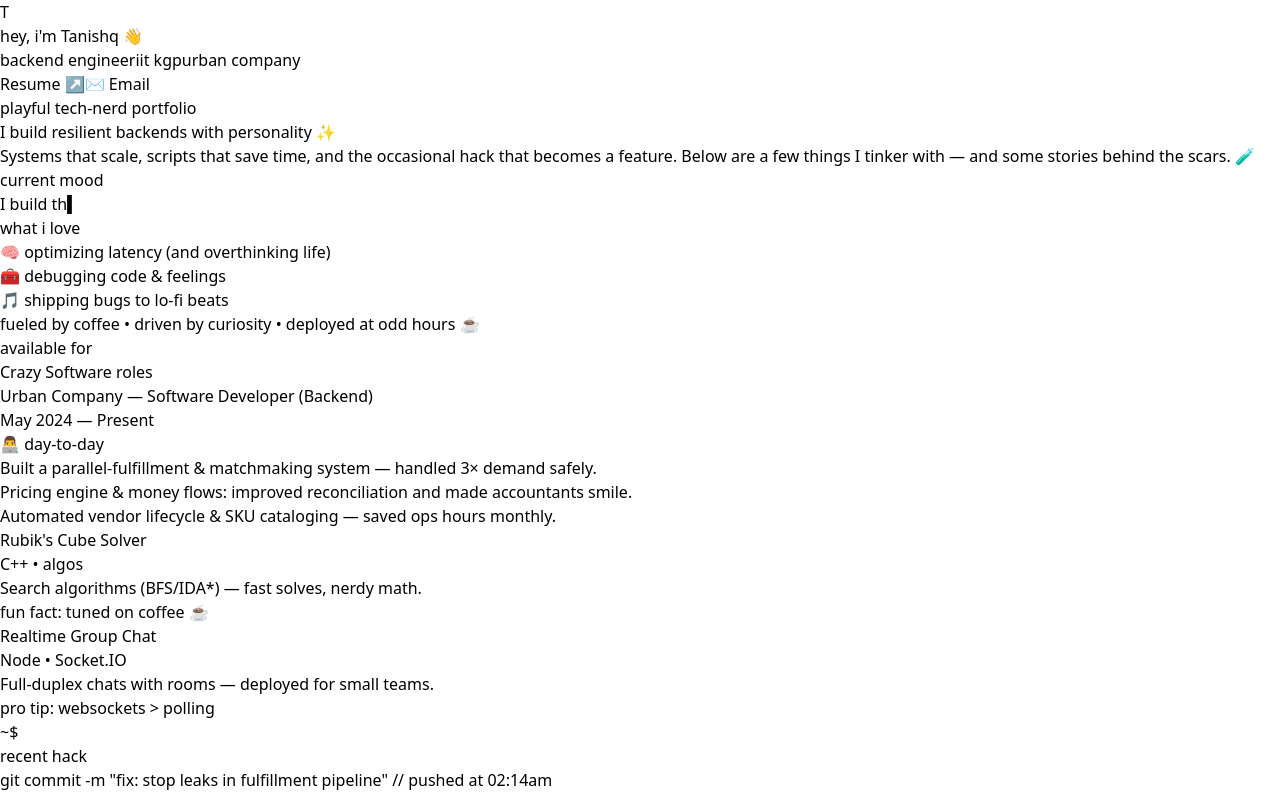
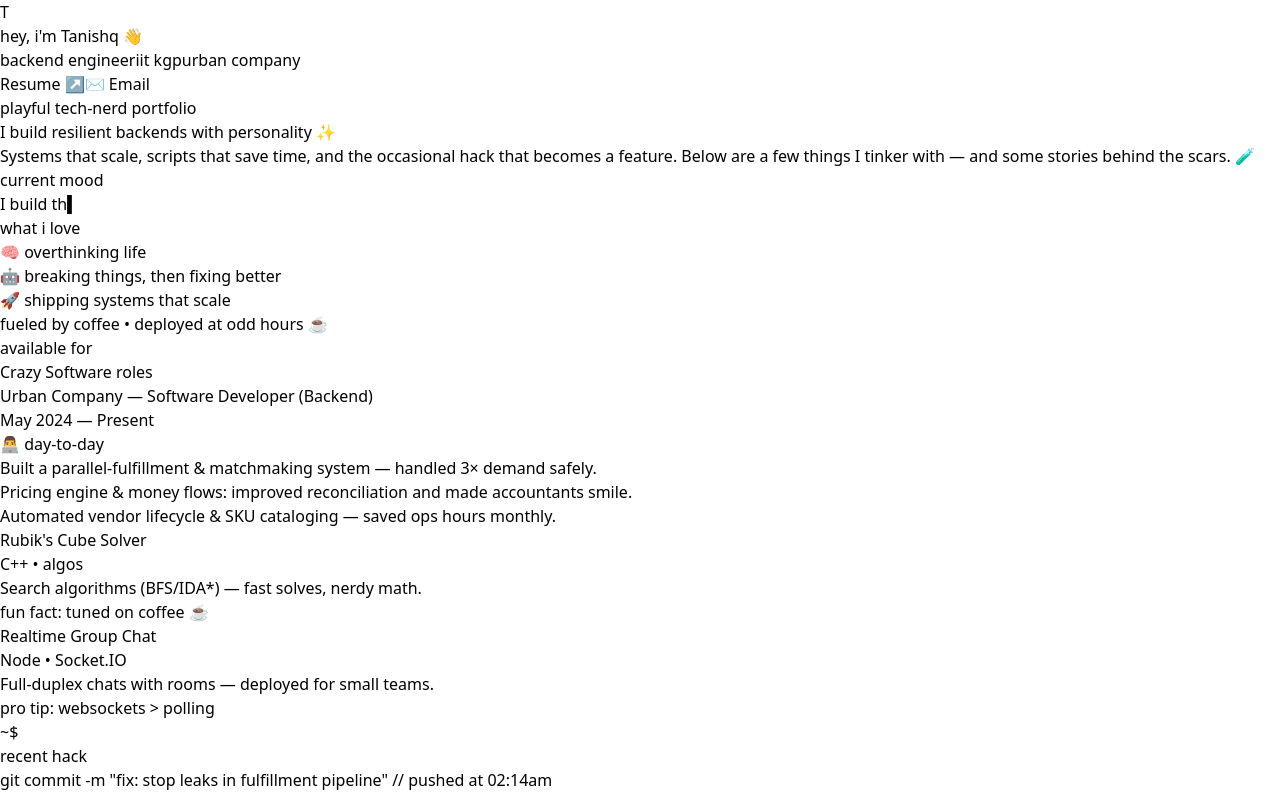
Before and after one commit to TanishqAgarwal/portfoliioSite, a React (Vite) app: page / in a window 1280 px wide. Shown: the top 796 px of the page. Built offline with nearby package versions, Linux system fonts and the light colour scheme.

Commit message:
Update Portfolio.jsx
more changes

```diff
--- a/src/Portfolio.jsx
+++ b/src/Portfolio.jsx
@@ -172,12 +172,12 @@ export default function Portfolio() {
                   what i love
                 </h3>
                 <ul className="space-y-2 text-base text-slate-200 font-medium">
-                  <li>🧠 optimizing latency (and overthinking life)</li>
-                  <li>🧰 debugging code & feelings</li>
-                  <li>🎵 shipping bugs to lo-fi beats</li>
+                  <li>🧠 overthinking life </li>
+                  <li>🤖 breaking things, then fixing better</li>
+                  <li>🚀 shipping systems that scale </li>
                 </ul>
                 <div className="mt-3 text-xs text-slate-400 italic">
-                  fueled by coffee • driven by curiosity • deployed at odd hours ☕
+                  fueled by coffee • deployed at odd hours ☕
                 </div>
               </div>
 
```
